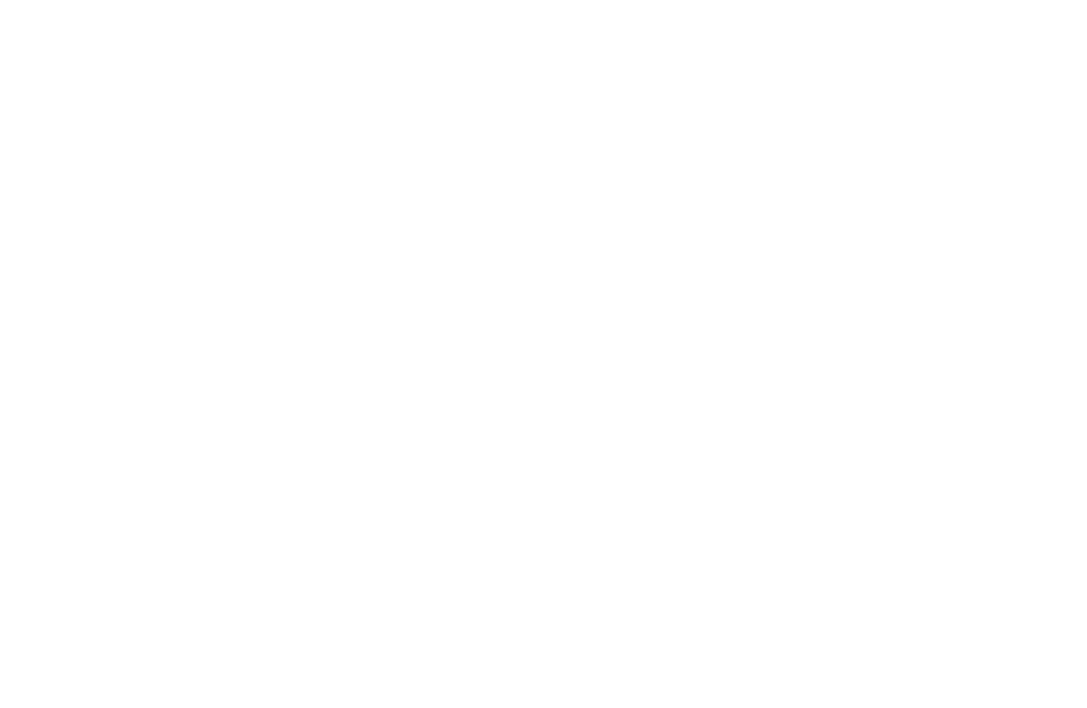
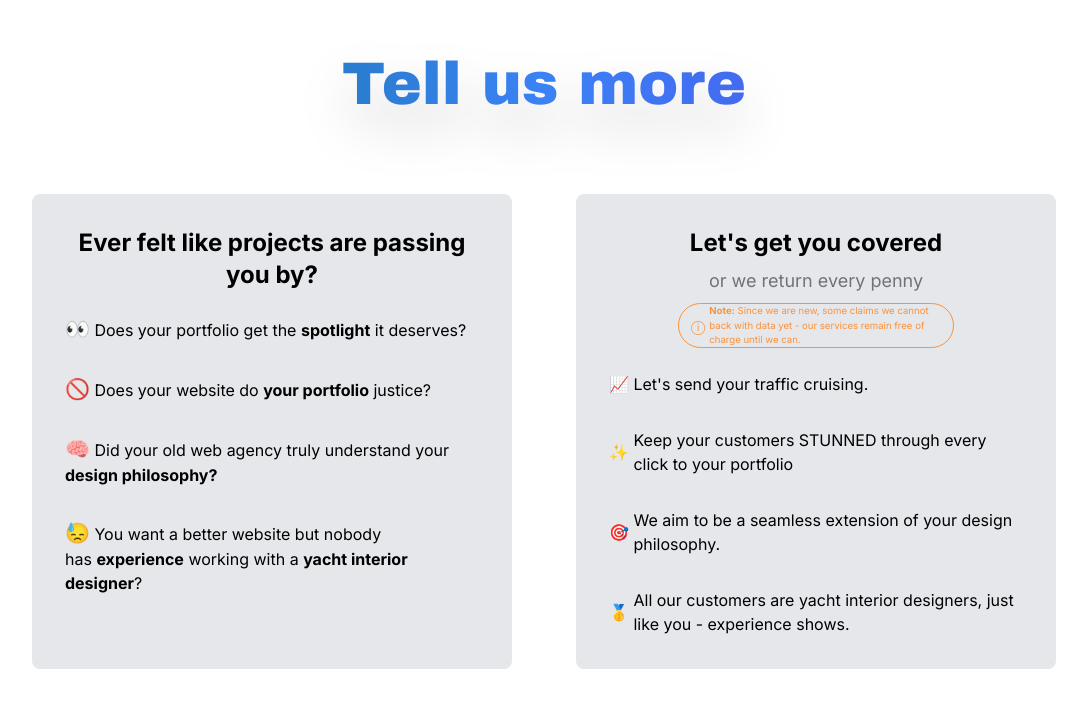
Before and after one commit to jakobnunnendorf/bluewater-interiors, a Next.js app in the folder web-app/: page / in a window 1280 px wide. Shown: the part 4227-4935 px from the top of the page, without its empty margins (96-1183 px from the left). Before the commit the page ends 4153 px from the top, so only its background shows below. Built offline with nearby package versions, Linux system fonts and the light colour scheme.

Commit message:
refactor(page.tsx): uncomment components

```diff
--- a/web-app/app/page.tsx
+++ b/web-app/app/page.tsx
@@ -2,7 +2,7 @@
 import Portfolio from "./HomePageComponents/Portfolio/Portfolio";
 import CaseStudy from "./HomePageComponents/CaseStudy/CaseStudy";
 import CustomerReviews from "@/app/HomePageComponents/CustomerReviews/CustomerReviews";
-// import ValueProposition from "@/app/HomePageComponents/ValueProposition/ValueProposition";
+import ValueProposition from "@/app/HomePageComponents/ValueProposition/ValueProposition";
 // import Offer from "@/app/HomePageComponents/Offer/Offer";
 // import Introduction from "@/app/HomePageComponents/Introduction/Introduction";
 // import NotConvinced from "@/app/HomePageComponents/NotConvinced";
@@ -15,7 +15,7 @@
       <Portfolio />
       <CaseStudy />
       <CustomerReviews />
-      {/*<ValueProposition />*/}
+      <ValueProposition />
       {/*<Offer />*/}
       {/*<Introduction />*/}
       {/*<NotConvinced />*/}
```
